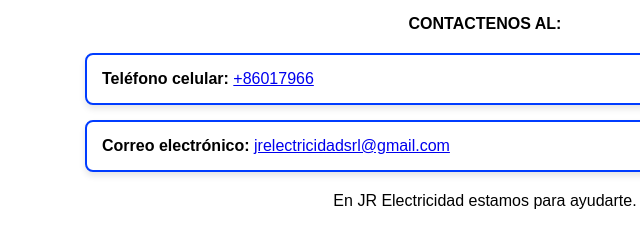
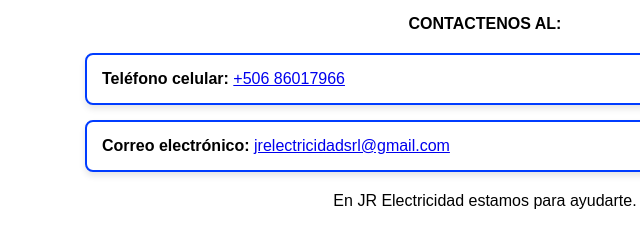
Before and after one commit to TC2305/JR-ELECTRICIDAD, a plain HTML site: page contacto.html in a window 1280 px wide. Shown: the part 323-563 px from the top of the page, 155-795 px from the left. Drawn offline with Linux system fonts and the light colour scheme.

Commit message:
Add files via upload

```diff
--- a/contacto.html
+++ b/contacto.html
@@ -25,7 +25,7 @@
   <main style="text-align: center; margin-top: 50px; font-family: Arial,sans-serif;">
     <h3>CONTACTENOS AL:</h3>
     <ul class="metodos-contacto">
-      <li><strong>Teléfono celular:</strong> <a href="tel:+86017966">+86017966</a></li>
+      <li><strong>Teléfono celular:</strong> <a href="tel:+506 86017966">+506 86017966</a></li>
       <li><strong>Correo electrónico:</strong> <a href="mailto:jrelectricidadsrl@gmail.com">jrelectricidadsrl@gmail.com</a></li>
     </ul>
 
```
Also changed, not shown: index.html (+1 -1 lines).
